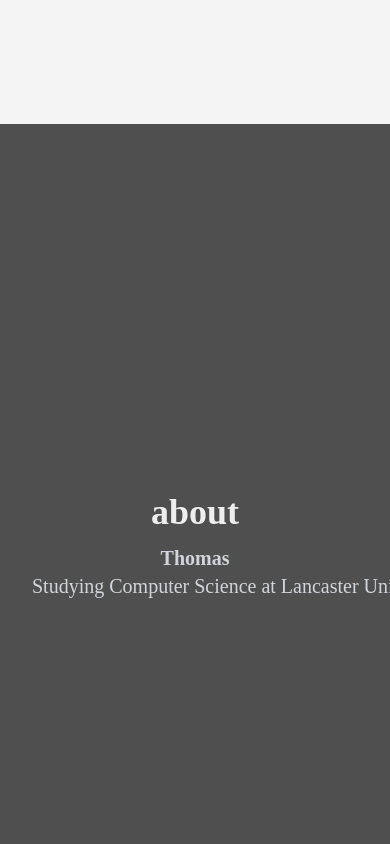
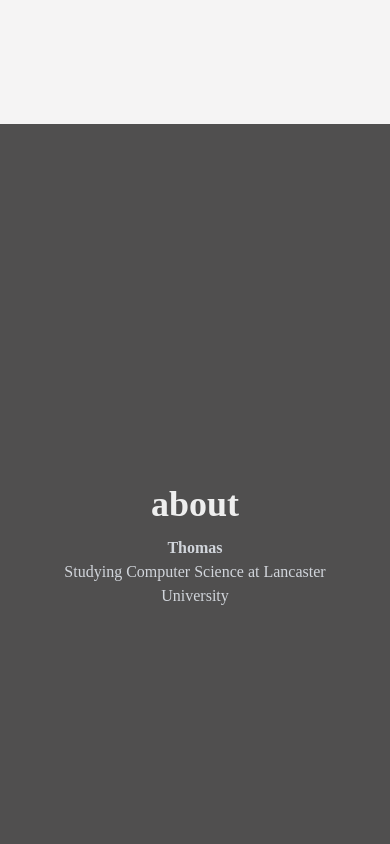
Before and after one commit to tomgx/dservice.me, a React (Create React App) app: page / in a window 390 px wide. Shown: the part 720-1564 px from the top of the page. Built offline with nearby package versions, Linux system fonts and the light colour scheme.

Commit message:
fixed: overflow-x-auto works better than truncate

```diff
--- a/src/components/About.jsx
+++ b/src/components/About.jsx
@@ -3,12 +3,12 @@
 
 const About = () => {
   return (
-    <div name='about' className='truncate w-full h-screen bg-[#504f4f] text-gray-300'>
+    <div name='about' className='overflow-x-auto w-full h-screen bg-[#504f4f] text-gray-300'>
       <div className='max-w-[1000px] mx-auto px-8 flex flex-col justify-center h-full'>
         <h2 className='text-center text-4xl sm:text-5xl font-bold text-[#EEEEEE]'>
           about
         </h2>
-        <div className='text-center text-xl pt-3'>
+        <div className=' text-center sm:text-xl text-base pt-3'>
           <p className='font-bold'>Thomas</p>
           <p>Studying Computer Science at <a className='hover:text-[#5cd8bd]' href='https://www.lancaster.ac.uk/study/undergraduate/courses/computer-science-bsc-hons-g400/'>Lancaster University</a></p>
         </div>
--- a/src/components/Contact.jsx
+++ b/src/components/Contact.jsx
@@ -3,12 +3,12 @@
 
 const Contact = () => {
   return (
-    <div name='contact' className='truncate w-full h-screen bg-[#3d3d3d]'>
+    <div name='contact' className='overflow-x-auto w-full h-screen bg-[#3d3d3d]'>
       <div className='max-w-[1000px] mx-auto px-8 flex flex-col justify-center h-full'>
         <div className='text-center text-4xl sm:text-5xl font-bold text-[#EEEEEE]'>
           <p>contact</p>
         </div>
-        <h2 className='text-center text-xl pt-3 '>
+        <h2 className='text-center sm:text-xl text-base pt-3 '>
           <a className='text-[#EEEEEE] hover:text-[#5cd8bd]' href="mailto:t.green7@lancaster.ac.uk">t.green7@lancaster.ac.uk</a>
         </h2>
         <div className='max-w-[1000px] mx-auto text-center home-container'>
--- a/src/components/Home.jsx
+++ b/src/components/Home.jsx
@@ -3,7 +3,7 @@
 
 const Home = () => {
   return (
-    <div name='home' className='truncate w-full h-screen bg-[#f5f4f4]'>
+    <div name='home' className='overflow-x-auto w-full h-screen bg-[#f5f4f4]'>
       {/* Container */}
       <div className='max-w-[1000px] mx-auto px-8 flex flex-col justify-center h-full'>
         <h2 className='text-center text-4xl sm:text-7xl font-bold'>
```
Also changed, not shown: 11 other files (tests, documents, lock files or other folders).
